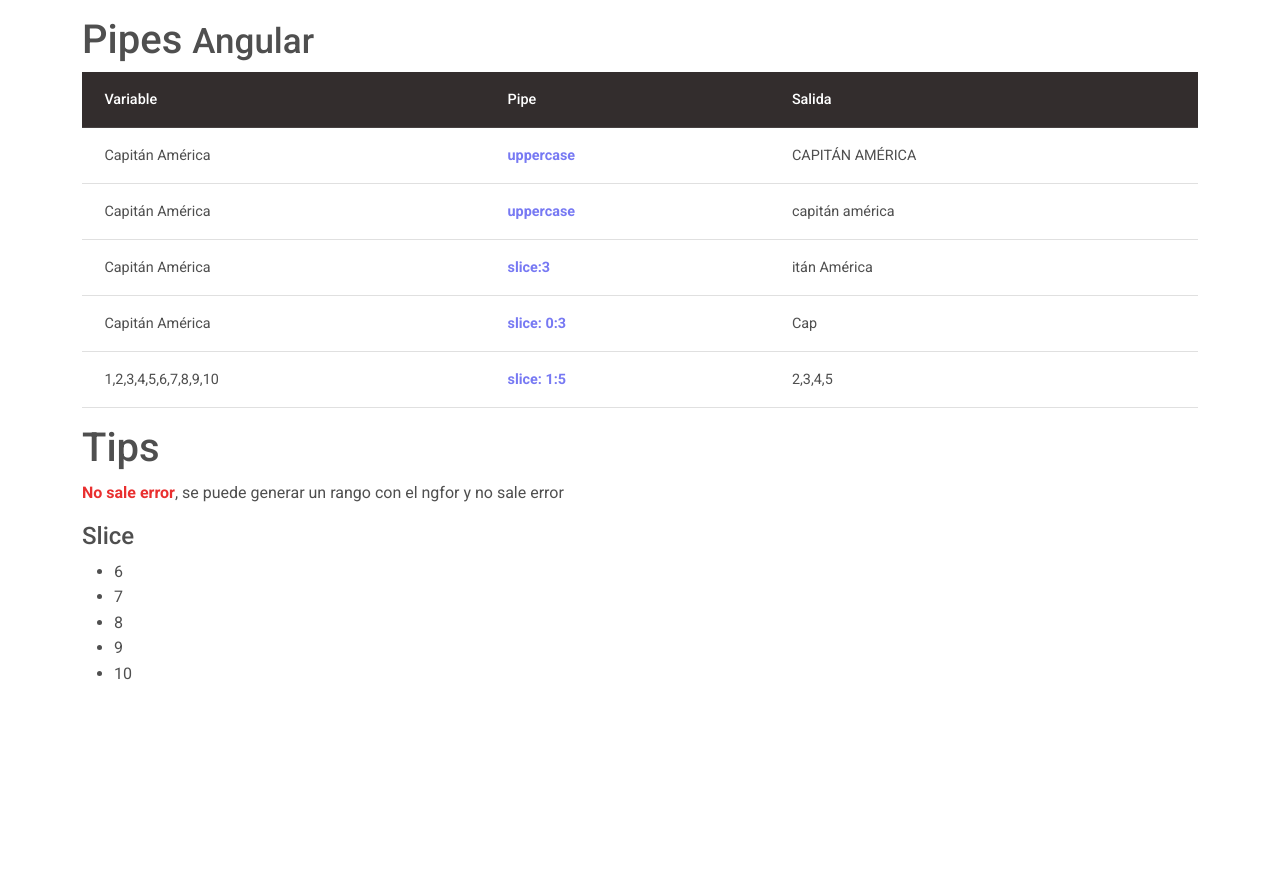
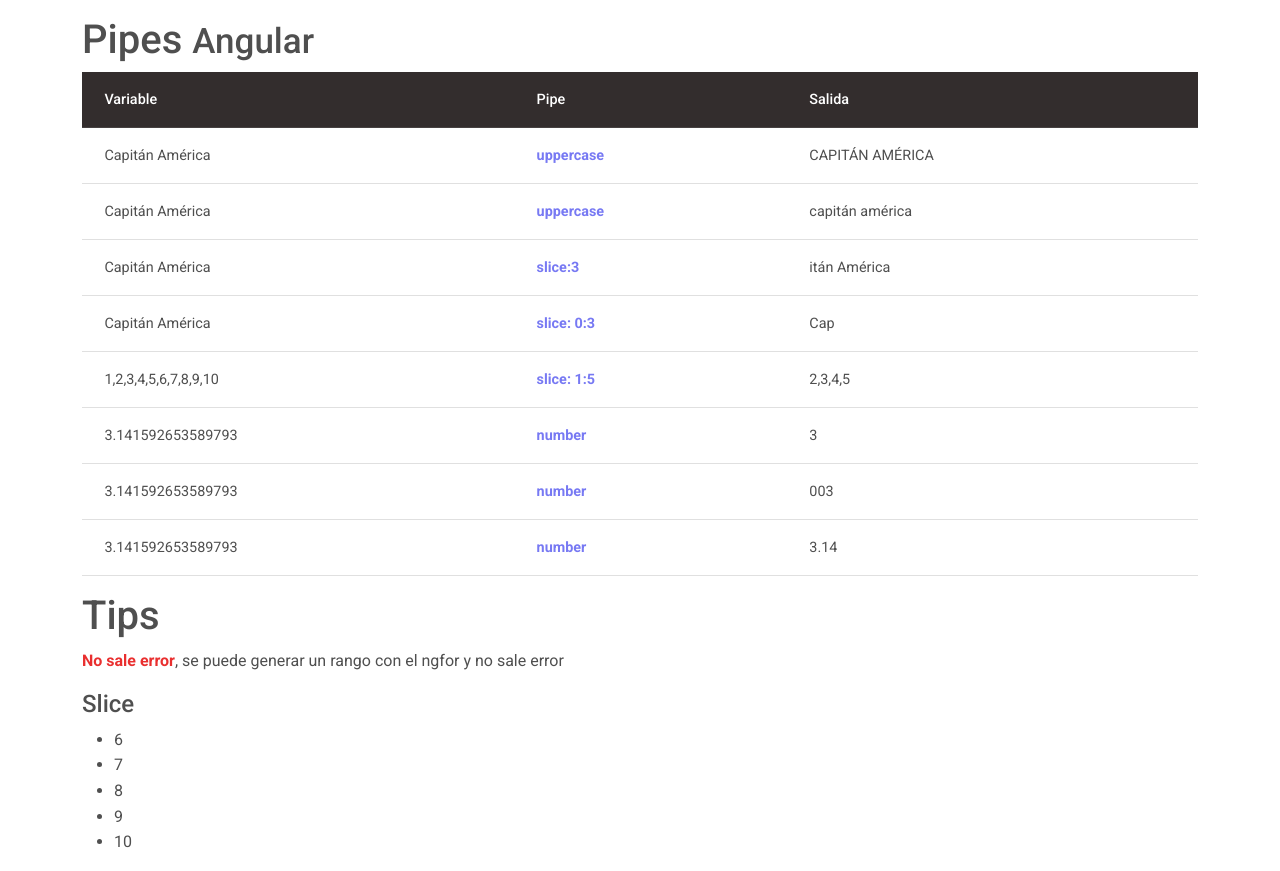
Before and after one commit to yecksin/02-angular-CE-pipes, an Angular app: page / in a window 1280 px wide. Before the commit the page ends 800 px from the top, so only its background shows below. Built offline with nearby package versions, Linux system fonts and the light colour scheme.

Commit message:
Pipes numericos

```diff
--- a/src/app/app.component.html
+++ b/src/app/app.component.html
@@ -35,6 +35,21 @@
       <td><strong title="Corta el array desde el un rango indicado" >slice: 1:5</strong></td>
       <td>{{arreglo | slice:1:5}}</td>
     </tr>
+    <tr>
+      <td >{{PI}}</td>
+      <td><strong title="Redondea numeros . significa toda la parte entera 0-0 nada de decimales" >number</strong></td>
+      <td>{{PI | number:'.0-0'}}</td>
+    </tr>
+    <tr>
+      <td >{{PI}}</td>
+      <td><strong title="Redondea numeros 3. significa 3  partes enteras, 0-0 nada de decimales" >number</strong></td>
+      <td>{{PI | number:'3.0-0'}}</td>
+    </tr>
+    <tr>
+      <td >{{PI}}</td>
+      <td><strong title="Redondea numeros . significa toda la parte entera 0-2 dos decimales" >number</strong></td>
+      <td>{{PI | number:'.0-2'}}</td>
+    </tr>
   </tbody>
 </table>
 <h1>Tips</h1>
--- a/src/app/app.component.ts
+++ b/src/app/app.component.ts
@@ -9,5 +9,5 @@ export class AppComponent {
   nombre:string = 'Capitán América';
 
   arreglo = [1,2,3,4,5,6,7,8,9,10];
-
+  PI:number = Math.PI;
 }
```
